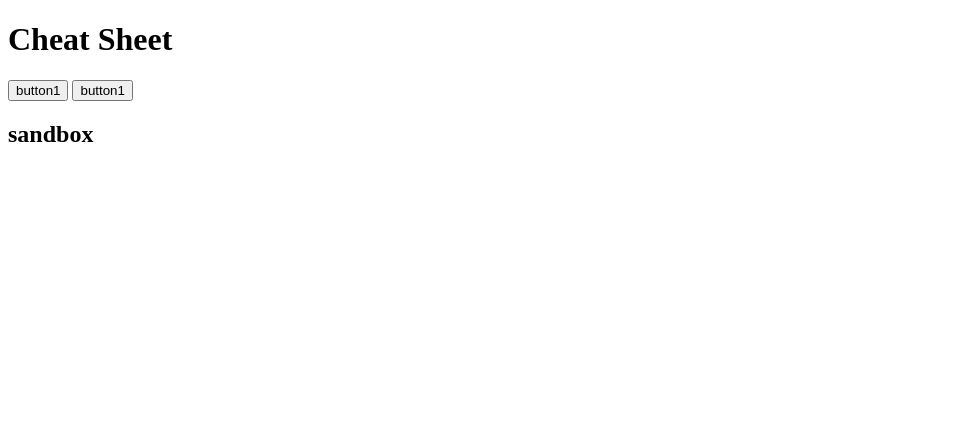
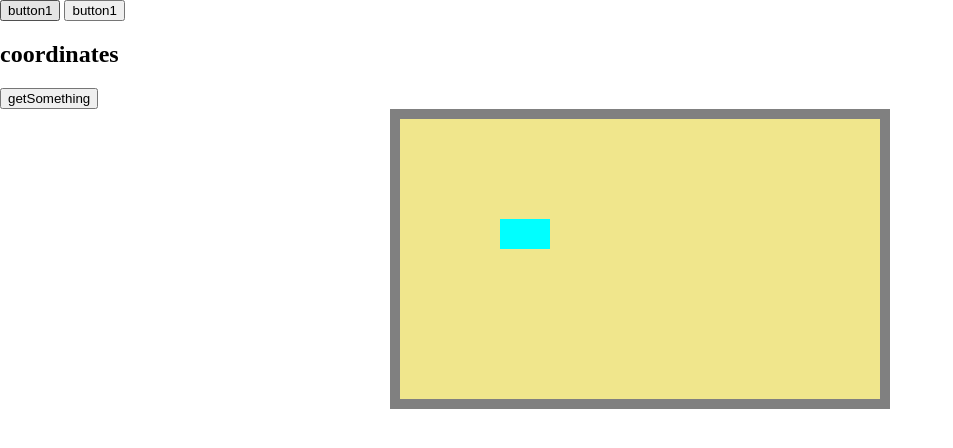
Before and after one commit to fogelo/cheatSheetJS, a plain HTML site: page index.html in a window 1280 px wide. Shown: the whole page, without its empty margins (0-953 px from the left). Drawn offline with nearby package versions, Linux system fonts and the light colour scheme.

Commit message:
координты и размеры

```diff
--- /dev/null
+++ b/coordinates.js
@@ -0,0 +1,109 @@
+// pageX, pageY - координата 0,0 находится в левом верхнем углу страницы
+// clientX, clientY - координата 0,0 находится в левом верхнем углу окна браузера (видимой области)
+
+// clientWidth - ширина элемента до полосы прокрутки
+// clientHeight - высота элемента
+
+// window.innerWidth - ширина окна браузера (вместе с полосой прокрутки)
+// window.innerHeight - высота окна браузера (вместе с полосой прокрутки)
+
+// scrollWidth - ширина элемента
+// scrollHeight - высота элемента
+
+//для тегов html и боди scrollHeight, offsetHeight, clientHeight могут вести себя неккоректно поэтому обычно берут максимальное из них
+let scrollHeight = Math.max(
+    document.body.scrollHeight, document.documentElement.scrollHeight,
+    document.body.offsetHeight, document.documentElement.offsetHeight,
+    document.body.clientHeight, document.documentElement.clientHeight
+);
+
+
+// получение html элемента в переменную
+const htmlElement = document.documentElement
+
+//получение div элемента
+const divOuter = document.querySelector(".div-outer")
+const divInner = document.querySelector(".div-inner")
+const divInnerInner = document.querySelector(".div-inner-inner")
+
+const btn = document.querySelector(".btn-get")
+
+
+//Получение прокрутки
+
+//scrollLeft - прокрученные пиксели по горизонтали начиная слева
+//scrollTop - прокрученные пиксели по вертикали начиная сверху
+// для тега html(documentElement) могут в некоторых браузерах возникнуть косяки со scrollLeft и  scrollTop, но прокрученные пиксели можно еще получить так:
+// window.pageXOffset - это смещение окна браузера (видимости) относительно начала страницы по оси X
+// window.pageYOffset - это смещение окна браузера (видимости) отностительно начала страницы по оси Y
+
+//Методы элементов для прокрутки
+
+//htmlElement.scrollBy(0, 100) - прокрутка относительно текущего положения (при первой отрисовке dom не сработает, чтобы увидеть результат нужно повешать эту функцию на кнопку)
+//htmlElement.scrollTo(pageX,pageY) - прокрутка до координат (относительно всей странцы)
+//htmlElement.scrollIntoView({block: "start", inline: "nearest"}) - прокрутка чтобы элемент показался на странцие, есть разные опции как именно он должен оказаться на странице
+
+
+//document.body.style.overflow = "hidden" - так можно запретить прокрутку окна
+//document.body.style.overflow = "" - а так возобновить возможность прокрутки
+
+
+//Внешние и внутренние метрикик элементов на странице
+
+// divElement.offsetParent - родительский элемент относительно которго задано смещение этого div элемента
+// divElement.offsetLeft - смещение div относительно левого края родительского элемента
+// divElement.offsetTop - смещение div относительно верхнего края родительского элемента
+
+// divElement.offsetWidth - ширина div (включает и полосу прокрутки и бордеры)
+// divElement.offsetHeight - высота div
+
+//divElement.clientTop - расстояние от внутренностей элемента до его границ (сверху)
+//divElement.clientLeft - расстояние от внутренностей элемента до его границ (слева)
+
+
+// divElement.clientWidth - ширина div (без полосы прокрутки и бордера)
+// divElement.clientHeight - высота div
+
+// divElement.scrollWidth - ширина div вместе с его прокручиваемой частью (без полосы прокрутки и бордера, )
+// divElement.scrollHeight - высота div
+
+//вот так можно получить координаты относительно окна браузера и размеры элемента
+// console.log(divInnerInner.getBoundingClientRect())
+
+//вот так можно найти элемент, которые попадает в заданные координаты
+// console.log(document.elementFromPoint(100, 100))
+
+
+
+
+
+
+
+
+
+/* ---- РЕЗЮМИРУЯ И ЗАКРЕПЛЯЯ----*/
+
+// Если кратко то есть client, offset и scroll. Есть расстояния от и до (top и left) и размеры (width и height)
+
+
+//СМЕЩЕНИЯ
+//div.clientTop - это расстояине от внутренностей элемента до его границ (рамка+скролл)
+//div.offsetTop - это расстояние от гранцы блока до его родительского элемента относительно которого он спозиционарован
+//div.scrollTop - число пикселей которое было прокручено у элемента, которому было задано свойство overflow: scroll;
+btn.addEventListener("click", () => {
+    console.log(divOuter.scrollTop)
+})
+
+//РАЗМЕРЫ
+//clientWidth - ширина без бордера и полосы прокрутки
+//offsetWidth - ширна с бордером и полосой
+//scrollWidth - ширна без бордери и полосы, но с прокручиваемой частью
+console.log(divOuter.clientWidth)
+
+//МЕТОДЫ ДЛЯ СКРОЛЛА
+//scrollBy(x, y) - скролл относительно исходной позиции (есть разные опции)
+//scrollTo(pageX, pageY) - скролл относительно абсолютной системы координат (есть разные опции)
+//scrollIntoView({...}) - скролл до появления элемента в области видимости (есть разные опции)
+
+//ПОЛУЧЕНИЕ РАЗМЕРОВ ЭЛЕМЕНТА
+console.log(divOuter.getBoundingClientRect())
--- a/index.html
+++ b/index.html
@@ -6,10 +6,11 @@
     <meta http-equiv="X-UA-Compatible" content="IE=edge">
     <meta name="viewport" content="width=device-width, initial-scale=1.0">
     <title>Cheat Sheet</title>
+    <link rel="stylesheet" href="./style.css">
 </head>
 
 <body>
-    <h1>Cheat Sheet</h1>
+<!--<h1>Cheat Sheet</h1>-->
 <!--?подключение библиотеки lodash-->
 <script src="https://cdn.jsdelivr.net/npm/lodash@4.17.10/lodash.min.js"></script>
 
@@ -54,10 +55,19 @@
     <script type='module' src="./for-debug.js"></script>-->
 
 
-<h2>sandbox</h2>
-    <script type='module' src="./sandbox.js"></script>
+<!--<h2>sandbox</h2>-->
+<!--<script type='module' src="./sandbox.js"></script>-->
 
-
+<!--coordinates-start-->
+<h2>coordinates</h2>
+<button class="btn-get">getSomething</button>
+<div class="div-outer">
+    <div class="div-inner">
+        <div class="div-inner-inner"></div>
+    </div>
+</div>
+<script type='module' src="./coordinates.js"></script>
+<!--coordinates-end-->
 
 
 </body>
--- /dev/null
+++ b/style.css
@@ -0,0 +1,30 @@
+body {
+    box-sizing: border-box;
+    margin: 0 auto;
+}
+
+.div-outer {
+    margin: 0 auto;
+    border: 10px solid grey;
+    box-sizing: border-box;
+    height: 300px;
+    width: 500px;
+    background-color: azure;
+    overflow: scroll;
+}
+
+.div-inner {
+    position: relative;
+    background-color: khaki;
+    height: 1000px;
+    width: 1000px;
+}
+
+.div-inner-inner {
+    background-color: aqua;
+    height: 30px;
+    width: 50px;
+    position: absolute;
+    left: 100px;
+    top: 100px;
+}
```
Lines whose indentation alone changed are shown as unchanged.
